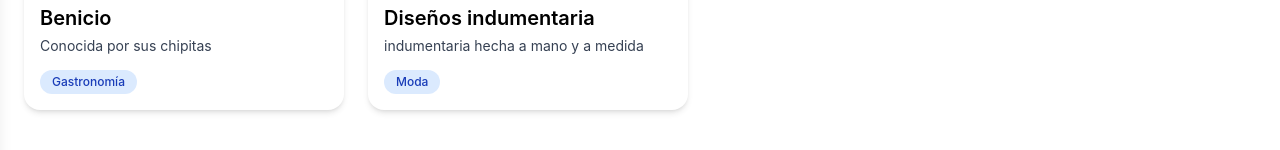
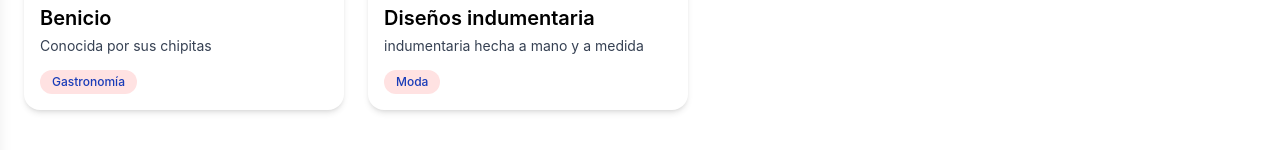
Before and after one commit to jo0nnie/proyecta, a React (Vite) app: page / in a window 1280 px wide. Shown: the part 300-450 px from the top of the page. Built offline with nearby package versions, Linux system fonts and the light colour scheme.

Commit message:
fix: componentizacion de badge

```diff
--- /dev/null
+++ b/src/components/Badge.jsx
@@ -0,0 +1,9 @@
+import React from 'react'
+
+export const Badge = ({ text }) => {
+    return (
+        <span className="inline-block text-xs font-medium bg-red-100 text-blue-800 px-3 py-1 rounded-full">
+            {text}
+        </span>
+    )
+}
--- a/src/components/CardEmprendimiento.jsx
+++ b/src/components/CardEmprendimiento.jsx
@@ -1,5 +1,6 @@
 import { useState } from "react";
 import { FaRegBookmark, FaBookmark } from "react-icons/fa";
+import { Badge } from "./Badge";
 
 /**
  * Renderiza:
@@ -34,9 +35,7 @@ export default function CardEmprendimiento({ nombre, descripcion, categoria, ima
       <div className="p-4">
         <h3 className="text-xl font-semibold mb-1">{nombre}</h3>
         <p className="text-sm text-gray-700 mb-3">{descripcion}</p>
-        <span className="inline-block text-xs font-medium bg-blue-100 text-blue-800 px-3 py-1 rounded-full">
-          {categoria}
-        </span>
+        <Badge text={categoria} />
       </div>
     </div>
   );
```
